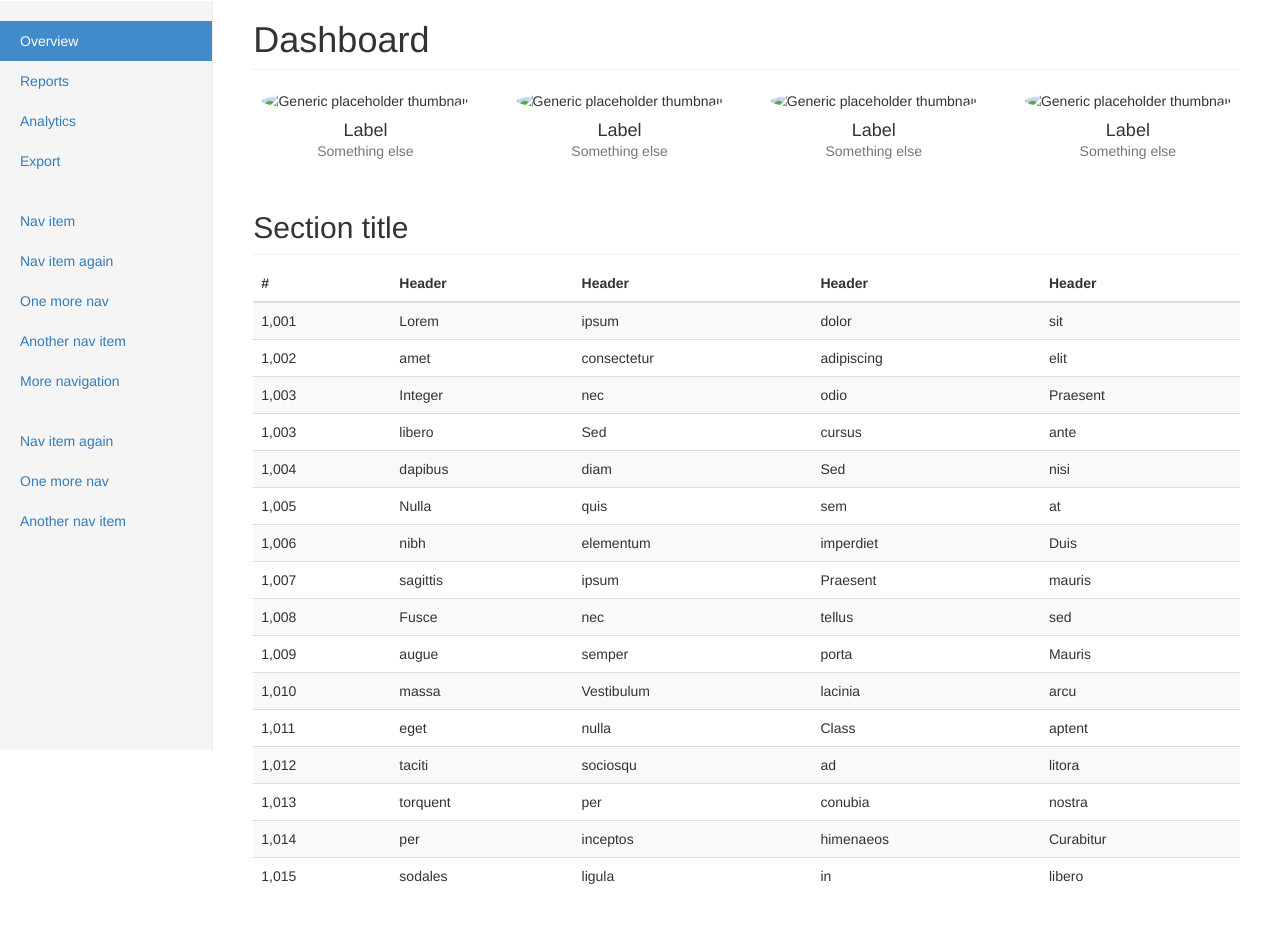
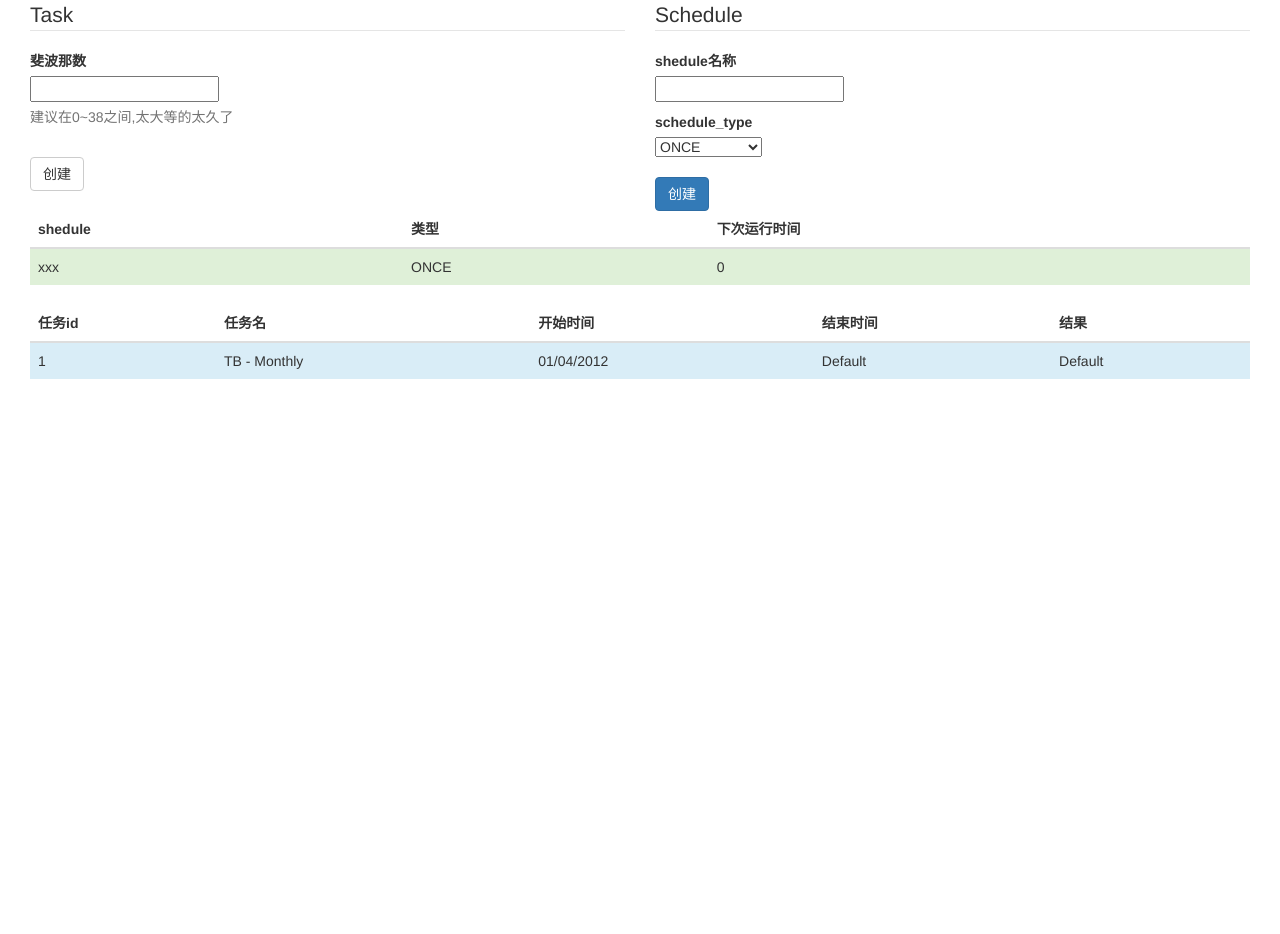
Before and after one commit to 510908220/django-toolbox, a Django app: page / in a window 1280 px wide. Shown: the part 50-984 px from the top of the page. After the commit the page ends 429 px from the top, so only its background shows below. Run offline with Django 3.2, Linux system fonts and the light colour scheme; some libraries are stand-ins or nearby versions.

Commit message:
django_q example

```diff
--- a/books/queue/django_q_demo/django_q_demo/settings.py
+++ b/books/queue/django_q_demo/django_q_demo/settings.py
@@ -23,7 +23,7 @@ BASE_DIR = os.path.dirname(os.path.dirname(os.path.abspath(__file__)))
 SECRET_KEY = '!84!uk)@=8y=+5*&x7#lbvvc67zwg#ul*#tw3n#6rqc(#8&zqe'
 
 # SECURITY WARNING: don't run with debug turned on in production!
-DEBUG = False
+DEBUG = True
 
 ALLOWED_HOSTS = ['*']
 
--- a/books/queue/django_q_demo/django_q_demo/urls.py
+++ b/books/queue/django_q_demo/django_q_demo/urls.py
@@ -18,5 +18,5 @@ from django.contrib import admin
 from xxx.urls import urlpatterns
 urlpatterns = [
     url(r'^admin/', admin.site.urls),
-    url(r'^$', include('xxx.urls')),
+    url(r'', include('xxx.urls')),
 ]
--- a/books/queue/django_q_demo/xxx/apps.py
+++ b/books/queue/django_q_demo/xxx/apps.py
@@ -1,4 +1,5 @@
 from django.apps import AppConfig
+import os
 
 
 class AppConfig(AppConfig):
@@ -6,4 +7,5 @@ class AppConfig(AppConfig):
 
     def ready(self):
         # execute twice
+        print(os.getpid())
         print("run django-q")
--- a/books/queue/django_q_demo/xxx/templates/xxx/index.html
+++ b/books/queue/django_q_demo/xxx/templates/xxx/index.html
@@ -1,5 +1,6 @@
 <!DOCTYPE html>
 <html lang="en">
+
 <head>
     <meta charset="utf-8">
     <meta http-equiv="X-UA-Compatible" content="IE=edge">
@@ -19,13 +20,11 @@
         /*
  * Base structure
  */
+        /* Move down content because we have a fixed navbar that is 50px tall */
 
-/* Move down content because we have a fixed navbar that is 50px tall */
         body {
             padding-top: 50px;
         }
-
-
         /*
  * Global add-ons
  */
@@ -34,23 +33,23 @@ body {
             padding-bottom: 10px;
             border-bottom: 1px solid #eee;
         }
-
         /*
  * Top navigation
  * Hide default border to remove 1px line.
  */
+
         .navbar-fixed-top {
             border: 0;
         }
-
         /*
  * Sidebar
  */
+        /* Hide for mobile, show later */
 
-/* Hide for mobile, show later */
         .sidebar {
             display: none;
         }
+
         @media (min-width: 768px) {
             .sidebar {
                 position: fixed;
@@ -61,30 +60,32 @@ body {
                 display: block;
                 padding: 20px;
                 overflow-x: hidden;
-    overflow-y: auto; /* Scrollable contents if viewport is shorter than content. */
+                overflow-y: auto;
+                /* Scrollable contents if viewport is shorter than content. */
                 background-color: #f5f5f5;
                 border-right: 1px solid #eee;
             }
         }
+        /* Sidebar navigation */
 
-/* Sidebar navigation */
         .nav-sidebar {
-  margin-right: -21px; /* 20px padding + 1px border */
+            margin-right: -21px;
+            /* 20px padding + 1px border */
             margin-bottom: 20px;
             margin-left: -20px;
         }
-.nav-sidebar > li > a {
+
+        .nav-sidebar>li>a {
             padding-right: 20px;
             padding-left: 20px;
         }
-.nav-sidebar > .active > a,
-.nav-sidebar > .active > a:hover,
-.nav-sidebar > .active > a:focus {
+
+        .nav-sidebar>.active>a,
+        .nav-sidebar>.active>a:hover,
+        .nav-sidebar>.active>a:focus {
             color: #fff;
             background-color: #428bca;
         }
-
-
         /*
  * Main content
  */
@@ -92,17 +93,17 @@ body {
         .main {
             padding: 20px;
         }
+
         @media (min-width: 768px) {
             .main {
                 padding-right: 40px;
                 padding-left: 40px;
             }
         }
+
         .main .page-header {
             margin-top: 0;
         }
-
-
         /*
  * Placeholder dashboard ideas
  */
@@ -111,22 +112,24 @@ body {
             margin-bottom: 30px;
             text-align: center;
         }
+
         .placeholders h4 {
             margin-bottom: 0;
         }
+
         .placeholder {
             margin-bottom: 20px;
         }
+
         .placeholder img {
             display: inline-block;
             border-radius: 50%;
         }
-
     </style>
 </head>
 
 <body>
-
+    {% csrf_token %}
     <nav class="navbar navbar-inverse navbar-fixed-top">
         <div class="container-fluid">
             <div class="navbar-header">
@@ -143,178 +146,163 @@ body {
     </nav>
 
     <div class="container-fluid">
-      <div class="row">
-        <div class="col-sm-3 col-md-2 sidebar">
-          <ul class="nav nav-sidebar">
-            <li class="active"><a href="#">Overview <span class="sr-only">(current)</span></a></li>
-            <li><a href="#">Reports</a></li>
-            <li><a href="#">Analytics</a></li>
-            <li><a href="#">Export</a></li>
-          </ul>
-          <ul class="nav nav-sidebar">
-            <li><a href="">Nav item</a></li>
-            <li><a href="">Nav item again</a></li>
-            <li><a href="">One more nav</a></li>
-            <li><a href="">Another nav item</a></li>
-            <li><a href="">More navigation</a></li>
-          </ul>
-          <ul class="nav nav-sidebar">
-            <li><a href="">Nav item again</a></li>
-            <li><a href="">One more nav</a></li>
-            <li><a href="">Another nav item</a></li>
-          </ul>
+        <div class="row-fluid">
+            <div class="col-md-6">
+
+                <fieldset>
+                    <div id="legend" class="">
+                        <legend class="">Task</legend>
                     </div>
-        <div class="col-sm-9 col-sm-offset-3 col-md-10 col-md-offset-2 main">
-          <h1 class="page-header">Dashboard</h1>
+                    <div class="control-group">
 
-          <div class="row placeholders">
-            <div class="col-xs-6 col-sm-3 placeholder">
-              <img data-src="holder.js/200x200/auto/sky" class="img-responsive" alt="Generic placeholder thumbnail">
-              <h4>Label</h4>
-              <span class="text-muted">Something else</span>
-            </div>
-            <div class="col-xs-6 col-sm-3 placeholder">
-              <img data-src="holder.js/200x200/auto/vine" class="img-responsive" alt="Generic placeholder thumbnail">
-              <h4>Label</h4>
-              <span class="text-muted">Something else</span>
-            </div>
-            <div class="col-xs-6 col-sm-3 placeholder">
-              <img data-src="holder.js/200x200/auto/sky" class="img-responsive" alt="Generic placeholder thumbnail">
-              <h4>Label</h4>
-              <span class="text-muted">Something else</span>
-            </div>
-            <div class="col-xs-6 col-sm-3 placeholder">
-              <img data-src="holder.js/200x200/auto/vine" class="img-responsive" alt="Generic placeholder thumbnail">
-              <h4>Label</h4>
-              <span class="text-muted">Something else</span>
+                        <!-- Text input-->
+                        <label class="control-label" for="input01">斐波那数</label>
+                        <div class="controls">
+                            <input type="text" class="input-xlarge" id="num">
+                            <p class="help-block">建议在0~38之间,太大等的太久了</p>
                         </div>
                     </div>
 
-          <h2 class="sub-header">Section title</h2>
-          <div class="table-responsive">
-            <table class="table table-striped">
+                    <div class="control-group">
+                        <label class="control-label"></label>
+
+                        <!-- Button -->
+                        <div class="controls">
+                            <button class="btn btn-default" id="task">创建</button>
+                        </div>
+                    </div>
+
+                </fieldset>
+
+
+            </div>
+            <div class="col-md-6">
+
+
+                <fieldset>
+                    <div id="legend" class="">
+                        <legend class="">Schedule</legend>
+                    </div>
+                    <div class="control-group">
+
+                        <!-- Text input-->
+                        <label class="control-label" for="input01">shedule名称</label>
+                        <div class="controls">
+                            <input type="text" class="input-xlarge" id="name">
+                            <p class="help-block"></p>
+                        </div>
+                    </div>
+
+                    <div class="control-group">
+
+                        <!-- Select Basic -->
+                        <label class="control-label">schedule_type</label>
+                        <div class="controls">
+                            <select class="input-xlarge" id="schedule_type">
+                            <option value="O">ONCE</option>
+                            <option value="I">MINUTES</option>
+                            <option value="H">HOURLY</option>
+                            <option value="D">DAILY</option>
+                            <option value="W">WEEKLY</option>
+                            <option value="M">MONTHLY</option>
+                            <option value="Q">QUARTERLY</option>
+                            <option value="Y">YEARLY</option>
+                            </select>
+                        </div>
+
+                    </div>
+
+                    <div class="control-group">
+                        <label class="control-label"></label>
+
+                        <!-- Button -->
+                        <div class="controls">
+                            <button class="btn btn-primary" id="schedule">创建</button>
+                        </div>
+                    </div>
+
+                </fieldset>
+
+
+            </div>
+        </div>
+        <div class="container-fluid">
+            <div class="row-fluid">
+
+                <div class="span6">
+                    <table class="table">
                         <thead>
                             <tr>
-                  <th>#</th>
-                  <th>Header</th>
-                  <th>Header</th>
-                  <th>Header</th>
-                  <th>Header</th>
+                                <th>
+                                    shedule
+                                </th>
+                                <th>
+                                    类型
+                                </th>
+                                <th>
+                                    下次运行时间
+                                </th>
+
                             </tr>
                         </thead>
                         <tbody>
+                            <tr class="success">
+                                <td>
+                                    xxx
+                                </td>
+                                <td>
+                                    ONCE
+                                </td>
+                                <td>
+                                    0
+                                </td>
+
+                            </tr>
+
+                        </tbody>
+                    </table>
+                </div>
+
+                <div class="span6">
+                    <table class="table">
+                        <thead>
                             <tr>
-                  <td>1,001</td>
-                  <td>Lorem</td>
-                  <td>ipsum</td>
-                  <td>dolor</td>
-                  <td>sit</td>
+                                <th>
+                                    任务id
+                                </th>
+                                <th>
+                                    任务名
+                                </th>
+                                <th>
+                                    开始时间
+                                </th>
+                                <th>
+                                    结束时间
+                                </th>
+                                <th>
+                                    结果
+                                </th>
                             </tr>
-                <tr>
-                  <td>1,002</td>
-                  <td>amet</td>
-                  <td>consectetur</td>
-                  <td>adipiscing</td>
-                  <td>elit</td>
+                        </thead>
+                        <tbody>
+                            <tr class="info">
+                                <td>
+                                    1
+                                </td>
+                                <td>
+                                    TB - Monthly
+                                </td>
+                                <td>
+                                    01/04/2012
+                                </td>
+                                <td>
+                                    Default
+                                </td>
+                                <td>
+                                    Default
+                                </td>
                             </tr>
-                <tr>
-                  <td>1,003</td>
-                  <td>Integer</td>
-                  <td>nec</td>
-                  <td>odio</td>
-                  <td>Praesent</td>
-                </tr>
-                <tr>
-                  <td>1,003</td>
-                  <td>libero</td>
-                  <td>Sed</td>
-                  <td>cursus</td>
-                  <td>ante</td>
-                </tr>
-                <tr>
-                  <td>1,004</td>
-                  <td>dapibus</td>
-                  <td>diam</td>
-                  <td>Sed</td>
-                  <td>nisi</td>
-                </tr>
-                <tr>
-                  <td>1,005</td>
-                  <td>Nulla</td>
-                  <td>quis</td>
-                  <td>sem</td>
-                  <td>at</td>
-                </tr>
-                <tr>
-                  <td>1,006</td>
-                  <td>nibh</td>
-                  <td>elementum</td>
-                  <td>imperdiet</td>
-                  <td>Duis</td>
-                </tr>
-                <tr>
-                  <td>1,007</td>
-                  <td>sagittis</td>
-                  <td>ipsum</td>
-                  <td>Praesent</td>
-                  <td>mauris</td>
-                </tr>
-                <tr>
-                  <td>1,008</td>
-                  <td>Fusce</td>
-                  <td>nec</td>
-                  <td>tellus</td>
-                  <td>sed</td>
-                </tr>
-                <tr>
-                  <td>1,009</td>
-                  <td>augue</td>
-                  <td>semper</td>
-                  <td>porta</td>
-                  <td>Mauris</td>
-                </tr>
-                <tr>
-                  <td>1,010</td>
-                  <td>massa</td>
-                  <td>Vestibulum</td>
-                  <td>lacinia</td>
-                  <td>arcu</td>
-                </tr>
-                <tr>
-                  <td>1,011</td>
-                  <td>eget</td>
-                  <td>nulla</td>
-                  <td>Class</td>
-                  <td>aptent</td>
-                </tr>
-                <tr>
-                  <td>1,012</td>
-                  <td>taciti</td>
-                  <td>sociosqu</td>
-                  <td>ad</td>
-                  <td>litora</td>
-                </tr>
-                <tr>
-                  <td>1,013</td>
-                  <td>torquent</td>
-                  <td>per</td>
-                  <td>conubia</td>
-                  <td>nostra</td>
-                </tr>
-                <tr>
-                  <td>1,014</td>
-                  <td>per</td>
-                  <td>inceptos</td>
-                  <td>himenaeos</td>
-                  <td>Curabitur</td>
-                </tr>
-                <tr>
-                  <td>1,015</td>
-                  <td>sodales</td>
-                  <td>ligula</td>
-                  <td>in</td>
-                  <td>libero</td>
-                </tr>
+
                         </tbody>
                     </table>
                 </div>
@@ -327,6 +315,52 @@ body {
     <!-- Placed at the end of the document so the pages load faster -->
     <script src="https://cdn.bootcss.com/jquery/3.2.1/jquery.min.js"></script>
     <script src="https://cdn.bootcss.com/bootstrap/3.3.7/js/bootstrap.min.js"></script>
+    <script src="https://cdn.bootcss.com/axios/0.16.2/axios.min.js"></script>
+    <script>
+        function getCookie(name) {
+            var cookieValue = null;
+            if (document.cookie && document.cookie != '') {
+                var cookies = document.cookie.split(';');
+                for (var i = 0; i < cookies.length; i++) {
+                    var cookie = jQuery.trim(cookies[i]);
+                    // Does this cookie string begin with the name we want?
+                    if (cookie.substring(0, name.length + 1) == (name + '=')) {
+                        cookieValue = decodeURIComponent(cookie.substring(name.length + 1));
+                        break;
+                    }
+                }
+            }
+            return cookieValue;
+        }
 
+        function csrfSafeMethod(method) {
+            // these HTTP methods do not require CSRF protection
+            return (/^(GET|HEAD|OPTIONS|TRACE)$/.test(method));
+        }
+         var csrftoken = getCookie('csrftoken');
+        $.ajaxSetup({
+            beforeSend: function(xhr, settings) {
+                var csrftoken = getCookie('csrftoken');
+                if (!csrfSafeMethod(settings.type) && !this.crossDomain) {
+                    xhr.setRequestHeader("X-CSRFToken", csrftoken);
+                }
+            }
+        });
+
+        $("#task").click(function() {
+            axios.post('/tasks/', {
+
+                csrfmiddlewaretoken : csrftoken,
+                    num: $("#num").val()
+                })
+                .then(function(response) {
+                    console.log(response);
+                })
+                .catch(function(error) {
+                    console.log(error);
+                });
+        })
+    </script>
 </body>
+
 </html>
--- a/books/queue/django_q_demo/xxx/urls.py
+++ b/books/queue/django_q_demo/xxx/urls.py
@@ -3,6 +3,7 @@ from django.conf.urls import url
 from . import views
 
 urlpatterns = [
-    # ex: /polls/
     url(r'^$', views.index, name='index'),
+    url(r'^tasks/', views.task, name='tasks'),
+    url(r'^schedules/', views.schedule, name='schedules'),
 ]
--- a/books/queue/django_q_demo/xxx/views.py
+++ b/books/queue/django_q_demo/xxx/views.py
@@ -1,7 +1,45 @@
+import json
+import datetime
+
+from picklefield import PickledObjectField
+
 from django.shortcuts import render
+from django.http import HttpResponse
+from django_q.tasks import Async
+from django_q.models import Schedule, Task
+# Create your views here.
 
-# Create your views here.
+
+class CJsonEncoder(json.JSONEncoder):
+
+    def default(self, obj):
+        if isinstance(obj, datetime.datetime):
+            return obj.strftime('%Y-%m-%d %H:%M:%S')
+        elif isinstance(obj, datetime.date):
+            return obj.strftime("%Y-%m-%d")
+        else:
+            return json.JSONEncoder.default(self, obj)
 
 
 def index(request):
     return render(request, 'xxx/index.html', {})
+
+
+def task(request):
+    if request.method == 'GET':
+        tasks = list(Task.objects.values('id', 'name', 'started', 'stopped', 'result'))
+        return HttpResponse(json.dumps(tasks,  cls=CJsonEncoder), content_type="application/json")
+    elif request.method == 'POST':
+        num = request.POST.get('num')
+        opts = {'task_name': 'fib' + str(num),
+                'group': 'fib'}
+        #Async('xxx.tasks.fib', num, q_options=opts).run()
+        return HttpResponse(opts, content_type="application/json")
+
+
+def schedule(request):
+    if request.method == 'GET':
+        schedules = list(Schedule.objects.values('name', 'schedule_type', 'next_run'))
+        return HttpResponse(json.dumps(schedules,  cls=CJsonEncoder), content_type="application/json")
+    elif request.method == 'POST':
+        return HttpResponse({'foo': 'bar'}, content_type="application/json")
```
Also changed, not shown: books/queue/django_q_demo/xxx/tasks.py (added, +7 -0 lines), books/queue/django_q_demo/db.sqlite3, 1 other file. Lines whose indentation alone changed are shown as unchanged.
